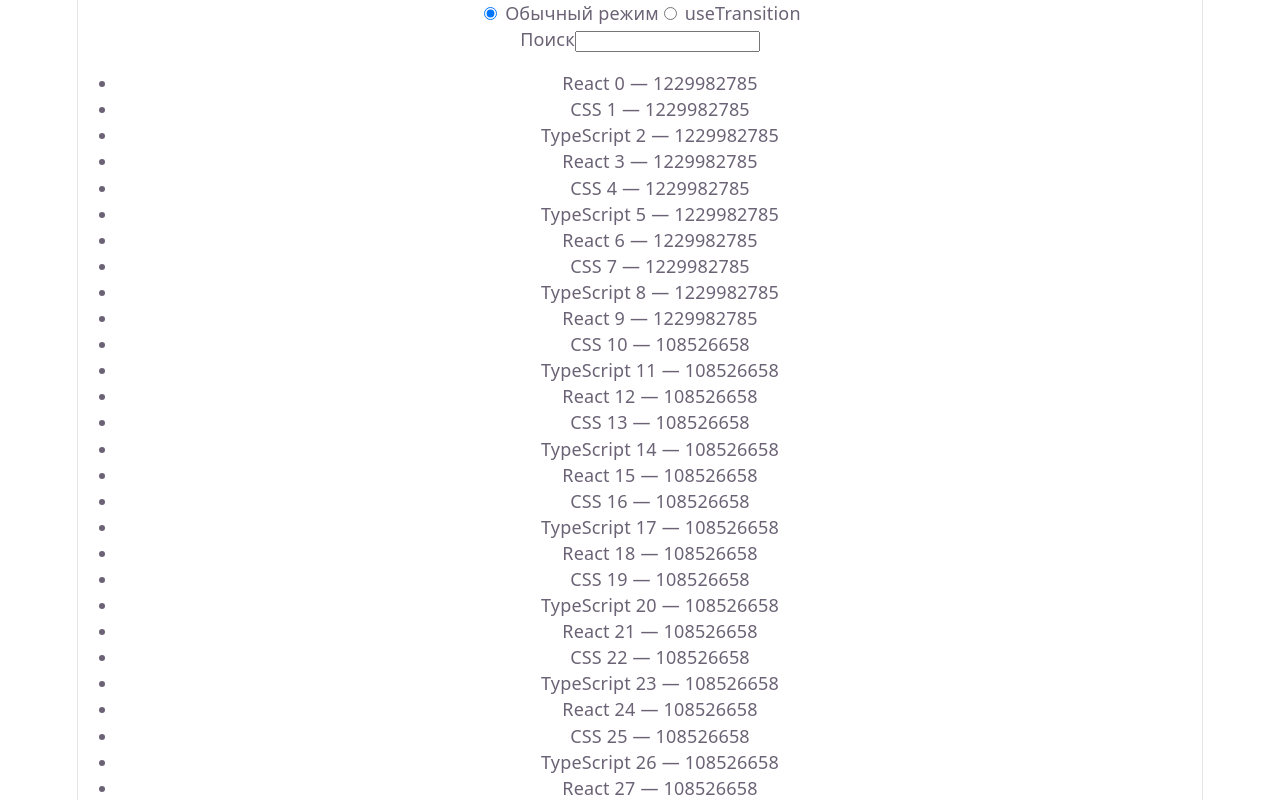
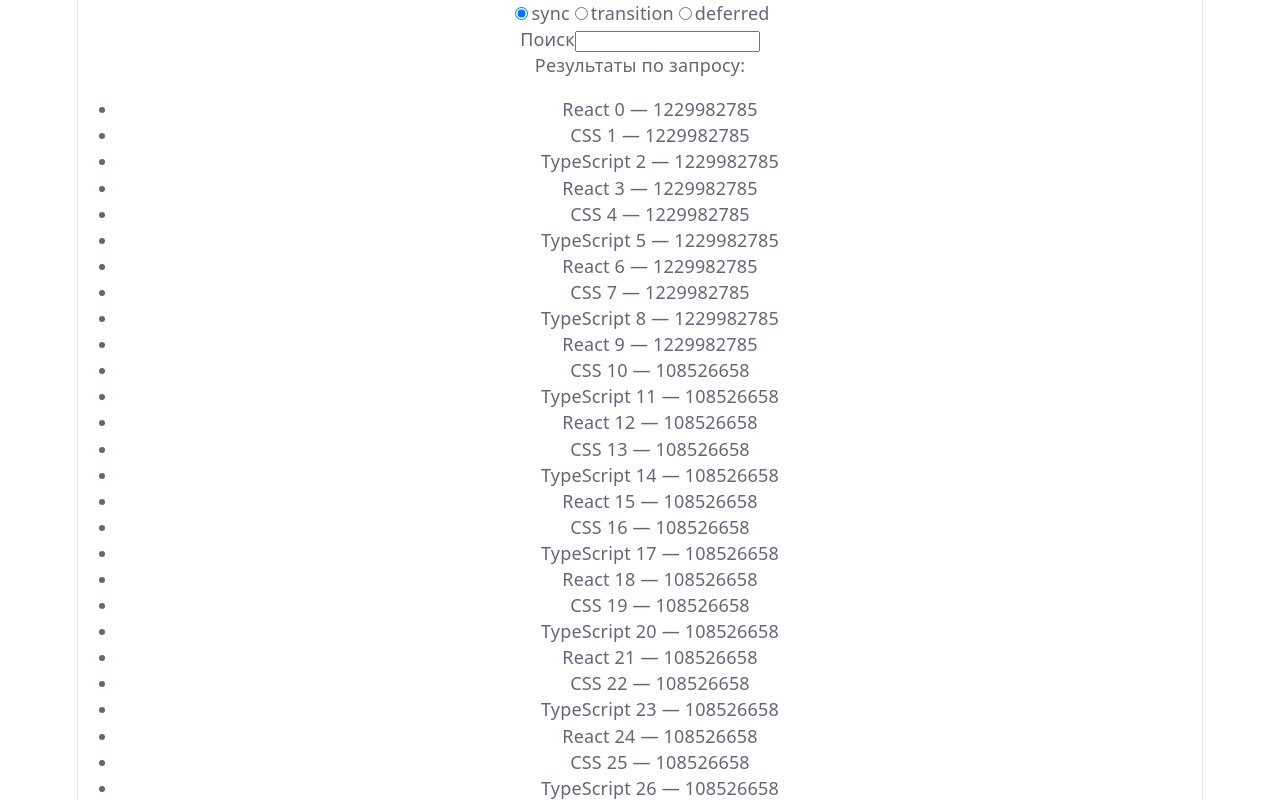
Before and after one commit to vitaliyzems/mentory-lessons, a React (Vite) app: page / in a window 1280 px wide. Shown: the top 800 px of the page. Built offline with nearby package versions, Linux system fonts and the light colour scheme.

Commit message:
Complete lesson-4

```diff
--- a/src/App.tsx
+++ b/src/App.tsx
@@ -1,6 +1,6 @@
-import { memo, useState, useTransition } from 'react';
+import { memo, useDeferredValue, useState, useTransition } from 'react';
 import { getItems } from './data/items';
-import type { IItem } from './types';
+import type { IItem, SearchMode } from './types';
 import './App.css';
 
 const items = getItems();
@@ -30,51 +30,63 @@ const Results = memo(function Results({ query }: { query: string }) {
 });
 
 export function Search() {
-  const [isTransition, setIsTransition] = useState(false);
+  const [mode, setMode] = useState<SearchMode>('sync');
   const [text, setText] = useState('');
   const [listQuery, setListQuery] = useState('');
   const [isPending, startTransition] = useTransition();
 
+  const deferredValue = useDeferredValue(text);
+
   const handleChange = (e: React.ChangeEvent<HTMLInputElement>) => {
     const value = e.target.value;
-    if (isTransition) {
-      setText(value);
+    setText(value);
 
+    if (mode === 'sync') {
+      setListQuery(value);
+    } else if (mode === 'transition') {
       startTransition(() => {
         setListQuery(value);
       });
-    } else {
-      setText(value);
-      setListQuery(value);
     }
   };
+
+  const handleModeChange = (nextMode: SearchMode) => {
+    setMode(nextMode);
+
+    if (nextMode !== 'deferred') {
+      setListQuery(text);
+    }
+  };
+
+  const isDeferred = text !== deferredValue;
+  const query = mode === 'deferred' ? deferredValue : listQuery;
 
   return (
     <>
       <div>
-        <input
-          type="radio"
-          name="mode"
-          value="sync"
-          checked={!isTransition}
-          onChange={() => setIsTransition(false)}
-        />{' '}
-        Обычный режим
-        <input
-          type="radio"
-          name="mode"
-          value="async"
-          checked={isTransition}
-          onChange={() => setIsTransition(true)}
-        />{' '}
-        useTransition
+        {(['sync', 'transition', 'deferred'] as const).map((value) => (
+          <label key={value}>
+            <input
+              type="radio"
+              name="mode"
+              value={value}
+              checked={mode === value}
+              onChange={() => handleModeChange(value)}
+            />
+            {value}
+          </label>
+        ))}
       </div>
+
       <label>
         Поиск
         <input value={text} onChange={handleChange} />
       </label>
-      {isPending && <div>Обновление списка...</div>}
-      <Results query={listQuery} />
+      {mode === 'transition' && isPending && <div>Обновляем результаты...</div>}
+      {mode === 'deferred' && isDeferred && <div>Обновляем результаты...</div>}
+
+      <div>Результаты по запросу: {query}</div>
+      <Results query={query} />
     </>
   );
 }
--- a/src/types.ts
+++ b/src/types.ts
@@ -10,3 +10,5 @@ export interface IItem {
   id: string;
   title: string;
 }
+
+export type SearchMode = 'sync' | 'transition' | 'deferred';
```
